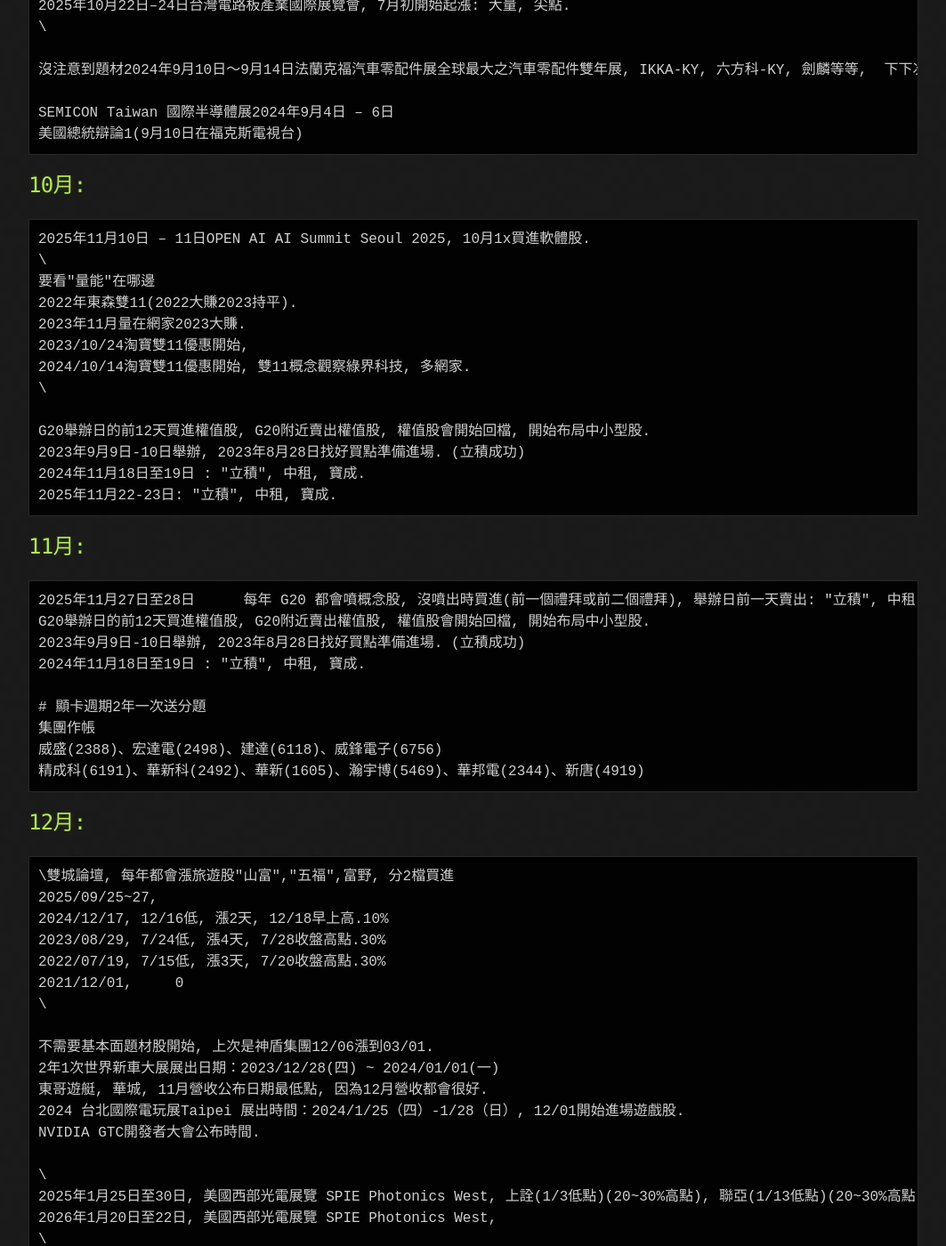
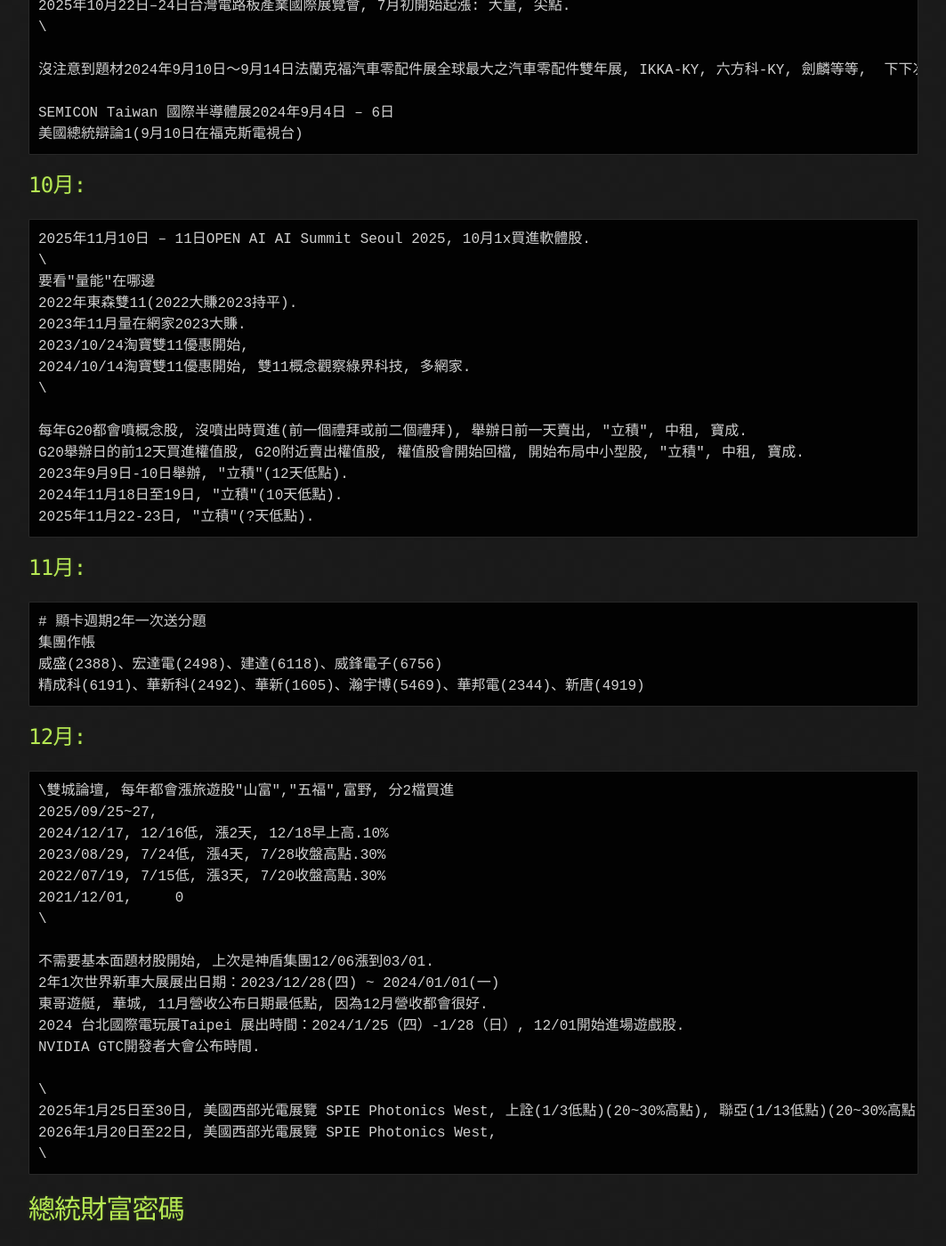
Before and after one commit to lepg5487/Stock_God, a Jekyll site: the page built from experience.md, in a window 1280 px wide and 1400 px high, scrolled down 10323 px. Shown: the whole window at 89% size, without its empty margins (108-1171 px from the left). Built offline with Jekyll 4.4.1, drawn with Linux system fonts in a browser that asks for light colours; our own code applies the rules of GitHub Pages for plain Markdown files; some of the changed text lies outside the part shown.

Commit message:
Update experience.md

````diff
--- a/experience.md
+++ b/experience.md
@@ -429,18 +429,14 @@
 2024/10/14淘寶雙11優惠開始, 雙11概念觀察綠界科技, 多網家.
 \
 
-G20舉辦日的前12天買進權值股, G20附近賣出權值股, 權值股會開始回檔, 開始布局中小型股.
-2023年9月9日-10日舉辦, 2023年8月28日找好買點準備進場. (立積成功)
-2024年11月18日至19日 : "立積", 中租, 寶成.
-2025年11月22-23日: "立積", 中租, 寶成.
+每年G20都會噴概念股, 沒噴出時買進(前一個禮拜或前二個禮拜), 舉辦日前一天賣出, "立積", 中租, 寶成.
+G20舉辦日的前12天買進權值股, G20附近賣出權值股, 權值股會開始回檔, 開始布局中小型股, "立積", 中租, 寶成.
+2023年9月9日-10日舉辦, "立積"(12天低點).
+2024年11月18日至19日, "立積"(10天低點).
+2025年11月22-23日, "立積"(?天低點).
 ```
 ## 11月:
 ```
-2025年11月27日至28日	每年 G20 都會噴概念股, 沒噴出時買進(前一個禮拜或前二個禮拜), 舉辦日前一天賣出: "立積", 中租, 寶成.
-G20舉辦日的前12天買進權值股, G20附近賣出權值股, 權值股會開始回檔, 開始布局中小型股.
-2023年9月9日-10日舉辦, 2023年8月28日找好買點準備進場. (立積成功)
-2024年11月18日至19日 : "立積", 中租, 寶成.
-
 # 顯卡週期2年一次送分題
 集團作帳
 威盛(2388)、宏達電(2498)、建達(6118)、威鋒電子(6756)
@@ -544,9 +540,9 @@
 2020年11月21日－11月22日舉辦 : "立積", 中租, 寶成.
 2021年10月30日－10月31日舉辦 : "立積", 中租, 寶成.
 2022年11月15日－11月16日舉辦 : "立積", 中租, 寶成.
-2023年9月9日-10日舉辦, 2023年8月28日找好買點準備進場. (立積成功)
-2024年11月18日至19日 : "立積", 中租, 寶成.
-2025年11月22日至23日	: "立積", 中租, 寶成.
+2023年9月9日-10日舉辦, "立積"(12天低點).
+2024年11月18日至19日, "立積"(10天低點).
+2025年11月22日至23日, "立積"(?天低點).
 ```
 
 # 雙11事件交易.
````
